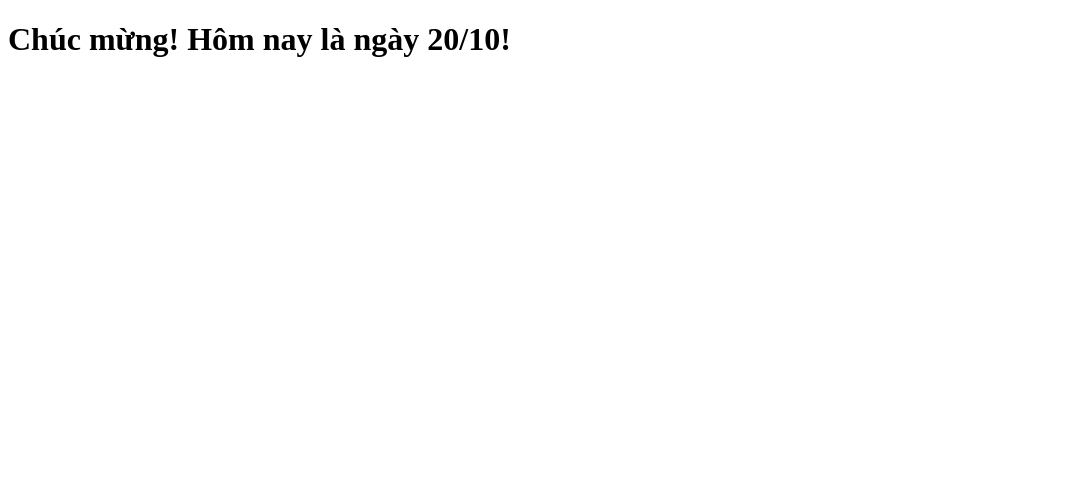
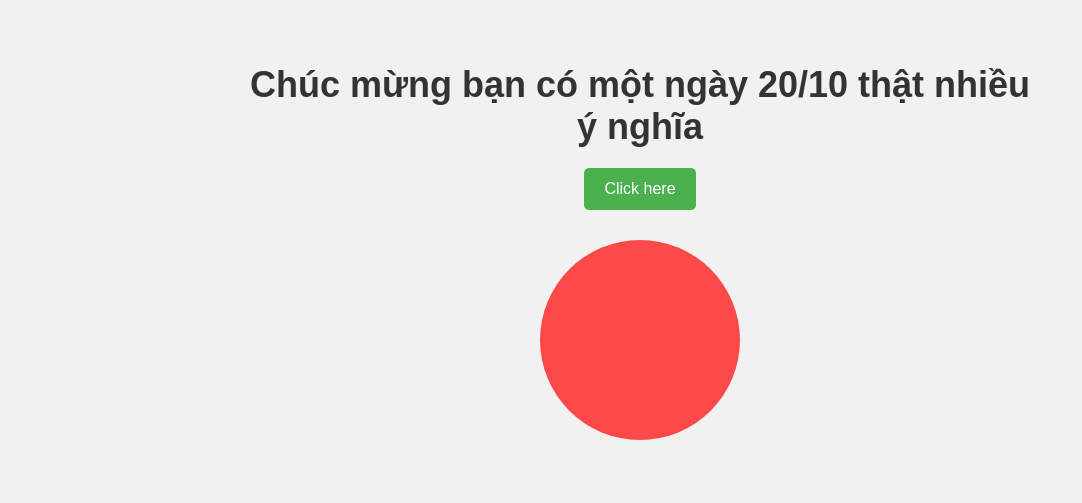
Before and after one commit to Duong-12345/Duong-12345.github.io, a plain HTML site: page index.html in a window 1280 px wide. Shown: the whole page, without its empty margins (0-1082 px from the left). Drawn offline with Linux system fonts and the light colour scheme.

Commit message:
custom v1

```diff
--- a/index.html
+++ b/index.html
@@ -1,22 +1,90 @@
 <!DOCTYPE html>
 <html>
+
 <head>
-<script>
-  window.onload = function() {
-    var date = new Date();
-    var today = date.getDate();
-    var month = date.getMonth() + 1;
+  <style>
+    body {
+      background-color: #f1f1f1;
+      font-family: Arial, sans-serif;
+      margin: 0;
+      padding: 0;
+    }
 
-    if (today === 20 && month === 10) {
-      document.getElementById("message").innerHTML = "Chúc mừng! Hôm nay là ngày 20/10!";
+    .container {
+      max-width: 800px;
+      margin: 0 auto;
+      text-align: center;
+      padding: 40px;
     }
-    else {
-      document.getElementById("message").innerHTML = "Hôm nay không phải là ngày 20/10!";
+
+    h1 {
+      font-size: 36px;
+      color: #333;
+      margin-bottom: 20px;
     }
-  };
-</script>
+
+    .button {
+      display: inline-block;
+      background-color: #4CAF50;
+      color: white;
+      border: none;
+      padding: 12px 20px;
+      font-size: 16px;
+      cursor: pointer;
+      margin-bottom: 10px;
+      transition: background-color 0.3s;
+      border-radius: 5px;
+    }
+
+    .button:hover {
+      background-color: #45a049;
+    }
+
+    .button:active {
+      background-color: #3e8e41;
+    }
+
+    .effect {
+      width: 200px;
+      height: 200px;
+      background-color: red;
+      margin: 20px auto;
+      border-radius: 50%;
+      opacity: 0.7;
+      transition: opacity 0.3s;
+      cursor: pointer;
+    }
+
+    .effect:hover {
+      opacity: 1;
+    }
+
+    .effect:active {
+      background-color: blue;
+    }
+  </style>
 </head>
+
 <body>
-  <h1 id="message"></h1>
+  <div class="container">
+    <h1>Chúc mừng bạn có một ngày 20/10 thật nhiều ý nghĩa</h1>
+    <a href="#">
+      <div class="button">Click here</div> <!-- Điều hướng khi click -->
+    </a>
+    <div class="effect"></div> <!-- Hiệu ứng click -->
+  </div>
+
+  <script>
+    document.querySelector('.button').addEventListener('click', function () {
+      // Thực hiện các hành động khi nút được click
+      alert("Chúc bạn luôn xinh đẹp và hạnh phúc!");
+    });
+
+    document.querySelector('.effect').addEventListener('click', function () {
+      // Thực hiện các hành động khi vùng được click
+      this.style.backgroundColor = 'green';
+    });
+  </script>
 </body>
+
 </html>
```
